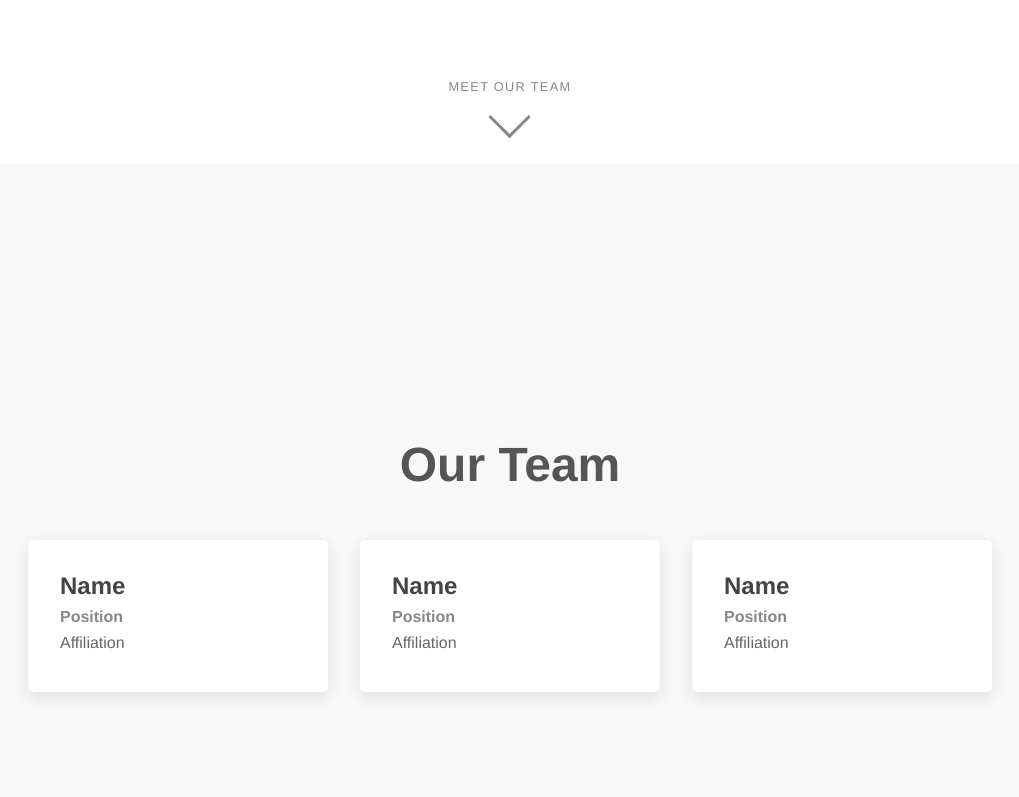
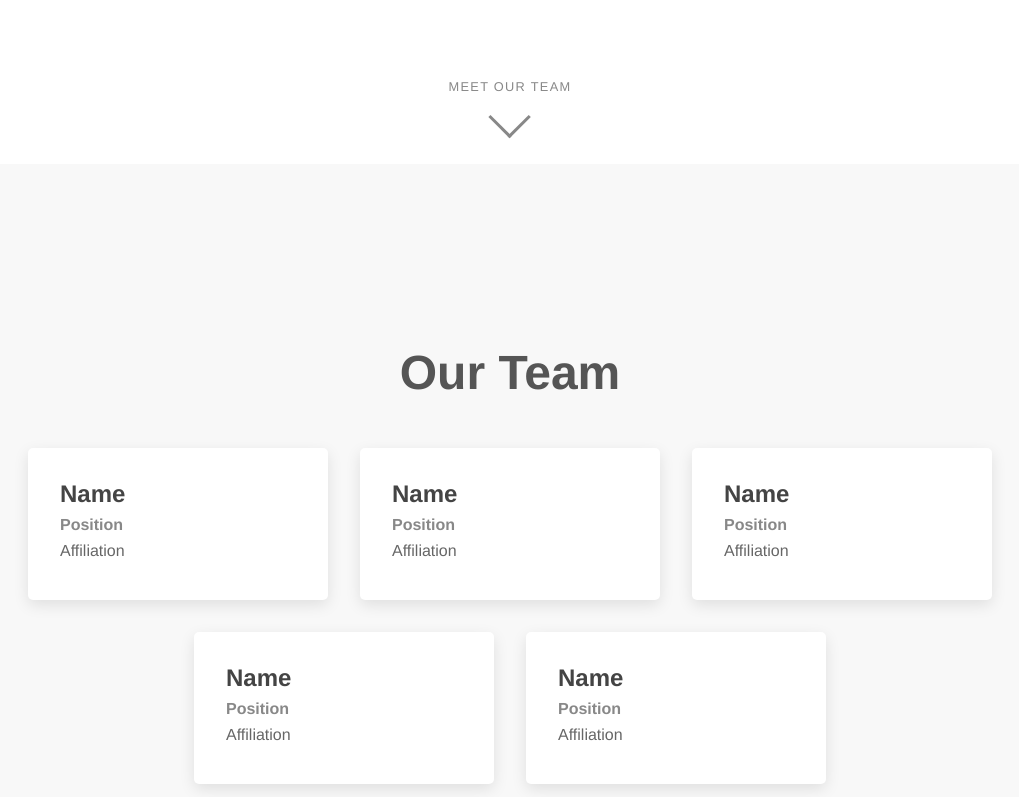
Before and after one commit to contactanxietee/product-website, a plain HTML site: page index.html in a window 1280 px wide. Shown: the part 1436-2233 px from the top of the page, without its empty margins (130-1149 px from the left). Drawn offline with Linux system fonts and the light colour scheme.

Commit message:
Update index.html

```diff
--- a/index.html
+++ b/index.html
@@ -64,7 +64,7 @@
             animation: wiggle 3s ease-in-out infinite;
         }
 
-        .hero .etee {
+        .hero .tee {
             color: #bbb;
         }
 
@@ -251,7 +251,7 @@
     </div>
 
     <section id="hero" class="hero">
-        <h1><span class="anx">anx</span><span class="i">i</span><span class="etee">etee</span></h1>
+        <h1><span class="anx">anx</span><span class="i">i</span><span class="anx">e</span><span class="tee">tee</span></h1>
         <h2>comfort that builds confidence</h2>
 
         <div class="scroll-indicator" id="scrollToMission">
@@ -275,6 +275,18 @@
     <section id="team" class="team">
         <h2>Our Team</h2>
         <div class="team-container">
+
+            <div class="team-member">
+                <h3>Name</h3>
+                <p class="position">Position</p>
+                <p class="affiliation">Affiliation</p>
+            </div>
+
+            <div class="team-member">
+                <h3>Name</h3>
+                <p class="position">Position</p>
+                <p class="affiliation">Affiliation</p>
+            </div>
 
             <div class="team-member">
                 <h3>Name</h3>
```
